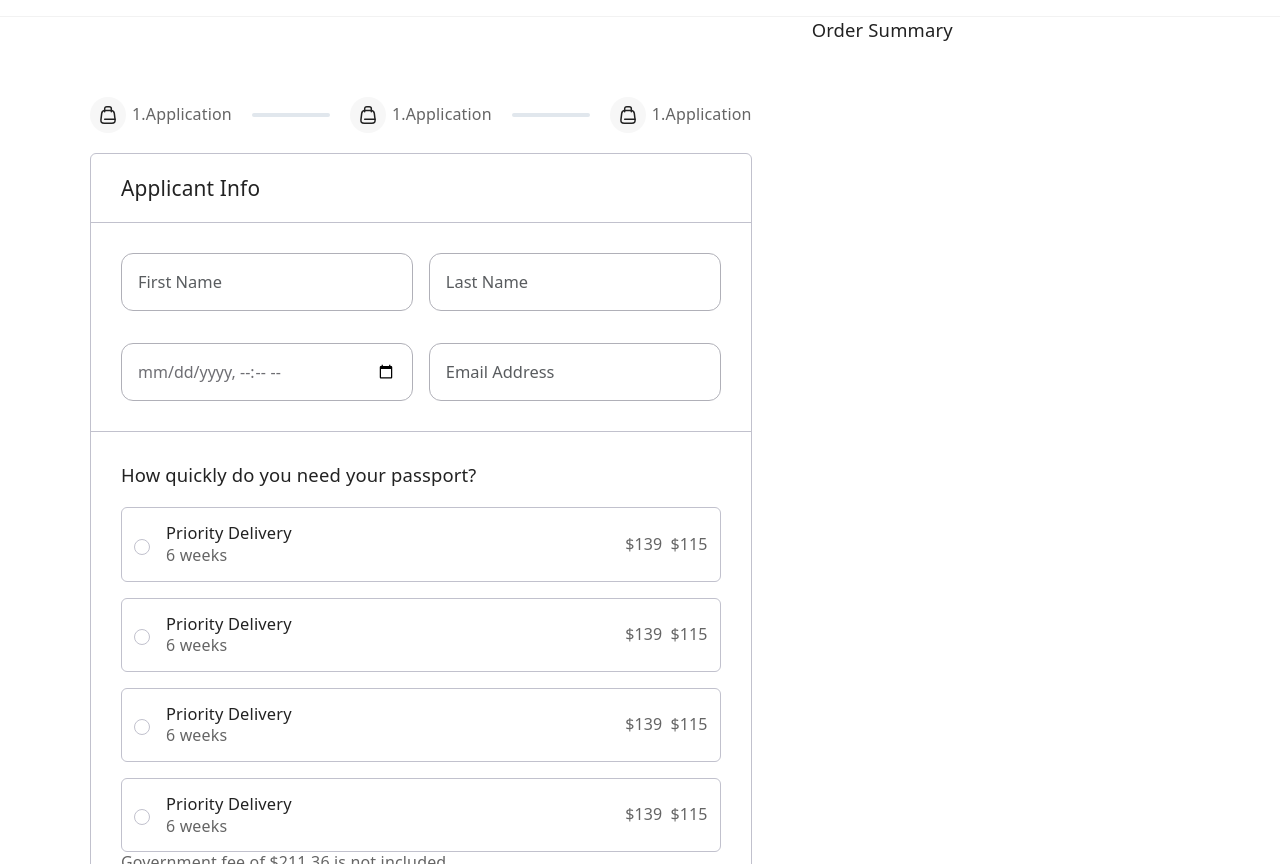
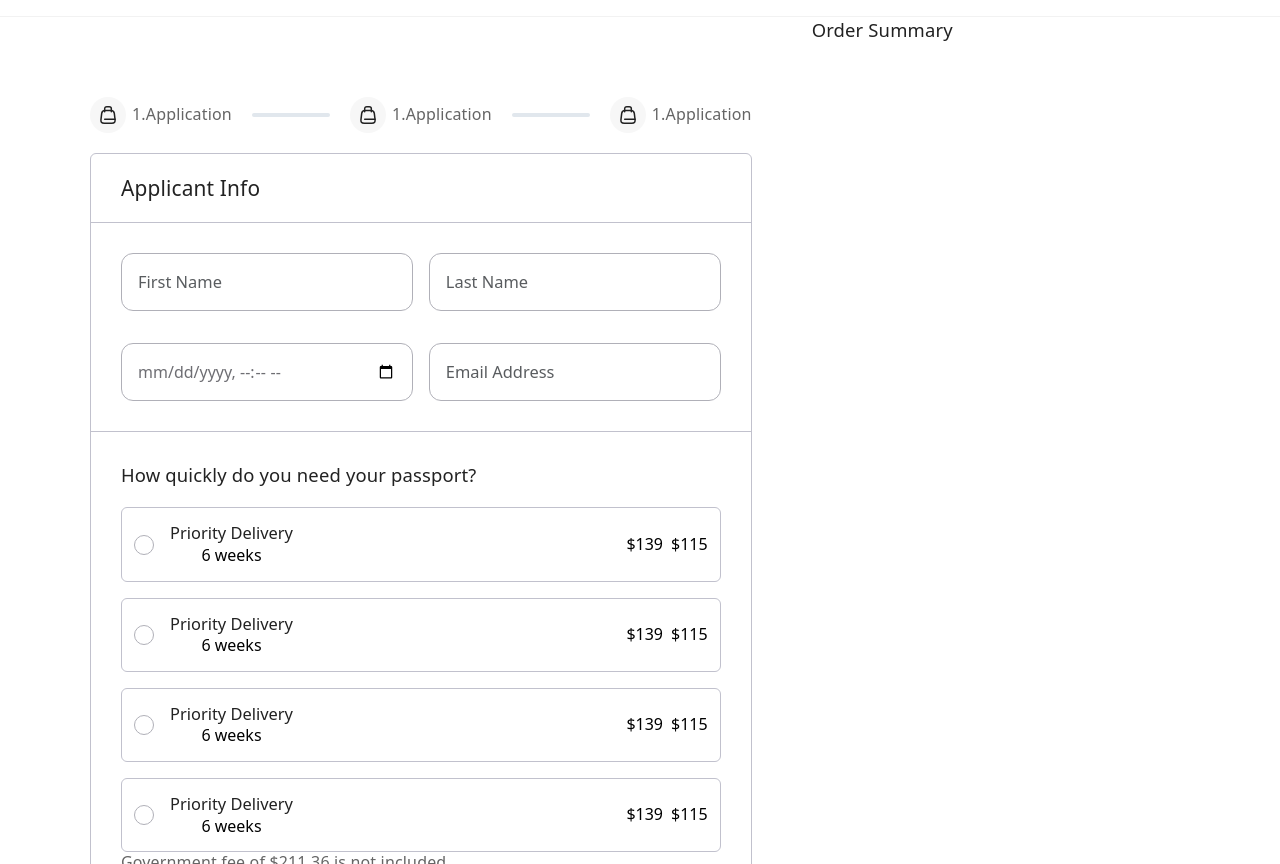
Before and after one commit to rafim699956/checkout-project, a plain HTML site: page index.html in a window 1280 px wide. Shown: the part 88-952 px from the top of the page. Drawn offline with Linux system fonts and the light colour scheme.

Commit message:
set defult variable and design

```diff
--- a/index.html
+++ b/index.html
@@ -151,7 +151,9 @@
                      <h2>How quickly do you need your passport?</h2>
                      <div class="d-flex flex-column gap-3">
                         <!-- item -->
-                        <div class="form2-item border rounded d-flex align-items-center justify-content-between">
+                        <button
+                           class="form2-item border rounded d-flex align-items-center justify-content-between bg-white"
+                           type="button">
                            <div class="d-inline-flex align-items-center gap-3">
                               <input class="form-check-input" type="radio" name="delivery" id="flexRadioDefault1">
                               <div>
@@ -162,9 +164,11 @@
                            <div>
                               <p class="d-flex align-items-center gap-2"><span>$139</span>$115</p>
                            </div>
-                        </div>
+                        </button>
                         <!-- item -->
-                        <div class="form2-item border rounded d-flex align-items-center justify-content-between">
+                        <button
+                           class="form2-item border rounded d-flex align-items-center justify-content-between bg-white"
+                           type="button">
                            <div class="d-inline-flex align-items-center gap-3">
                               <input class="form-check-input" type="radio" name="delivery" id="flexRadioDefault1">
                               <div>
@@ -175,9 +179,11 @@
                            <div>
                               <p class="d-flex align-items-center gap-2"><span>$139</span>$115</p>
                            </div>
-                        </div>
+                        </button>
                         <!-- item -->
-                        <div class="form2-item border rounded d-flex align-items-center justify-content-between">
+                        <button
+                           class="form2-item border rounded d-flex align-items-center justify-content-between bg-white"
+                           type="button">
                            <div class="d-inline-flex align-items-center gap-3">
                               <input class="form-check-input" type="radio" name="delivery" id="flexRadioDefault1">
                               <div>
@@ -188,9 +194,11 @@
                            <div>
                               <p class="d-flex align-items-center gap-2"><span>$139</span>$115</p>
                            </div>
-                        </div>
+                        </button>
                         <!-- item -->
-                        <div class="form2-item border rounded d-flex align-items-center justify-content-between">
+                        <button
+                           class="form2-item border rounded d-flex align-items-center justify-content-between bg-white"
+                           type="button">
                            <div class="d-inline-flex align-items-center gap-3">
                               <input class="form-check-input" type="radio" name="delivery" id="flexRadioDefault1">
                               <div>
@@ -201,7 +209,7 @@
                            <div>
                               <p class="d-flex align-items-center gap-2"><span>$139</span>$115</p>
                            </div>
-                        </div>
+                        </button>
                      </div>
                      <p class="mb-0">Government fee of $211.36 is not included.</p>
                   </div>
--- a/src/css/style.css
+++ b/src/css/style.css
@@ -201,7 +201,22 @@ h4,
    border-width: 2px;
    box-shadow: 0px 6px 12px rgba(51, 204, 216, 0.08);
 }
-
+.form-check-input {
+   --bs-border-color:#B0B0B8;
+   width:  1.25rem;
+   height: 1.25rem;
+   margin-top: 0;
+   background-size:  0.875rem 0.875rem;
+}
+.form-check-input:focus {
+   border-color: var(--bs-success);
+   box-shadow: none;
+}
+.form-check-input:checked{
+   background-color: var(--bs-white);
+   background-image: url(../images/Ellipse\ 2.svg);
+   border-color: var(--bs-success);
+}
 /* bootstrap override start*/
 /* main style start */
 /* header part style start */
@@ -297,6 +312,9 @@ h4,
 .application .form2-item{
    padding: 0.875rem 0.75rem;
 }
+.application .form2-item:focus .form-check-input:checked{
+   --bs-form-check-bg-image:url(../images/Ellipse\ 2.svg);
+}
 /* Optional Add-ons */
 
 
```
Also changed, not shown: src/images/Ellipse 2.svg (added).
